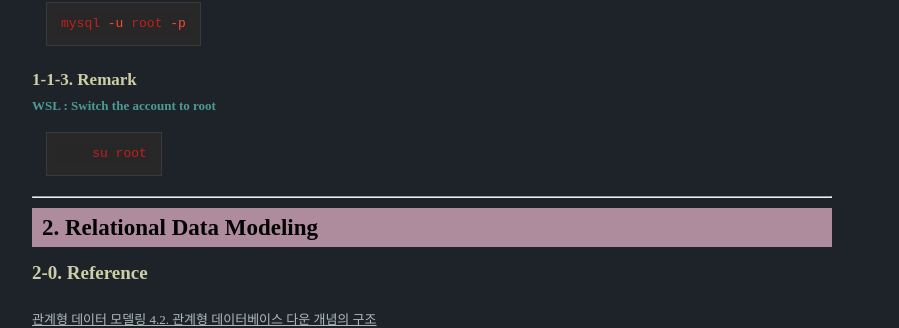
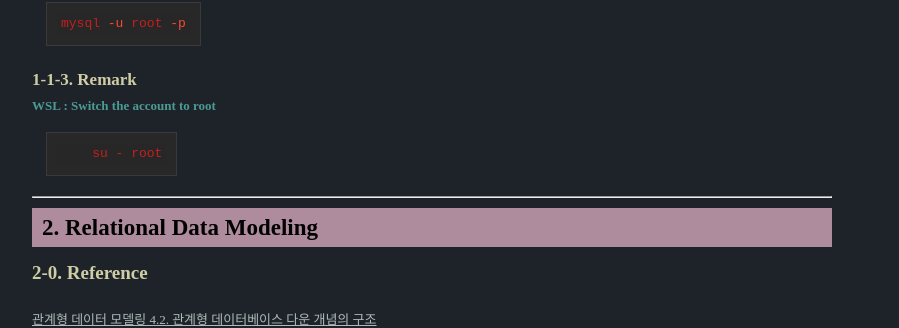
Before and after one commit to codepark-kr/codepark-kr.github.io, a Jekyll site: the page built from database.md, in a window 1280 px wide and 900 px high, scrolled down 2380 px. Shown: the part 114-442 px from the top of the window, without its empty margins (208-1107 px from the left). Built offline with Jekyll 4.4.1, drawn with Linux system fonts in a browser that asks for light colours; some web fonts are replaced.

Commit message:
[ETC] add missing character at code snippets

```diff
--- a/database.md
+++ b/database.md
@@ -121,7 +121,7 @@ mysql -u root -p
 **WSL : Switch the account to root**
 
 {% highlight bash %}
-    su root
+    su - root
 {% endhighlight %}
 
 ---
@@ -325,7 +325,7 @@ User의 인증에 문제가 있기 때문에 발생한다.
 ### Solution
 다음과 같은 순서로 해결한다.
 
-1. `su root` ubuntu shell 창을 켠 후, root 권한으로 실행한다.
+1. `su - root` ubuntu shell 창을 켠 후, root 권한으로 실행한다.
 2. `mysql -u root -p` 로 MariaDB를 실행한다.
     이는 root user 권한으로 password를 입력하여 실행한다는 의미이다.
 3. `root@localhost`의 인증 방식을 패스워드로 설정하고, 그 패스워드를 root로 설정해 준다.
```
